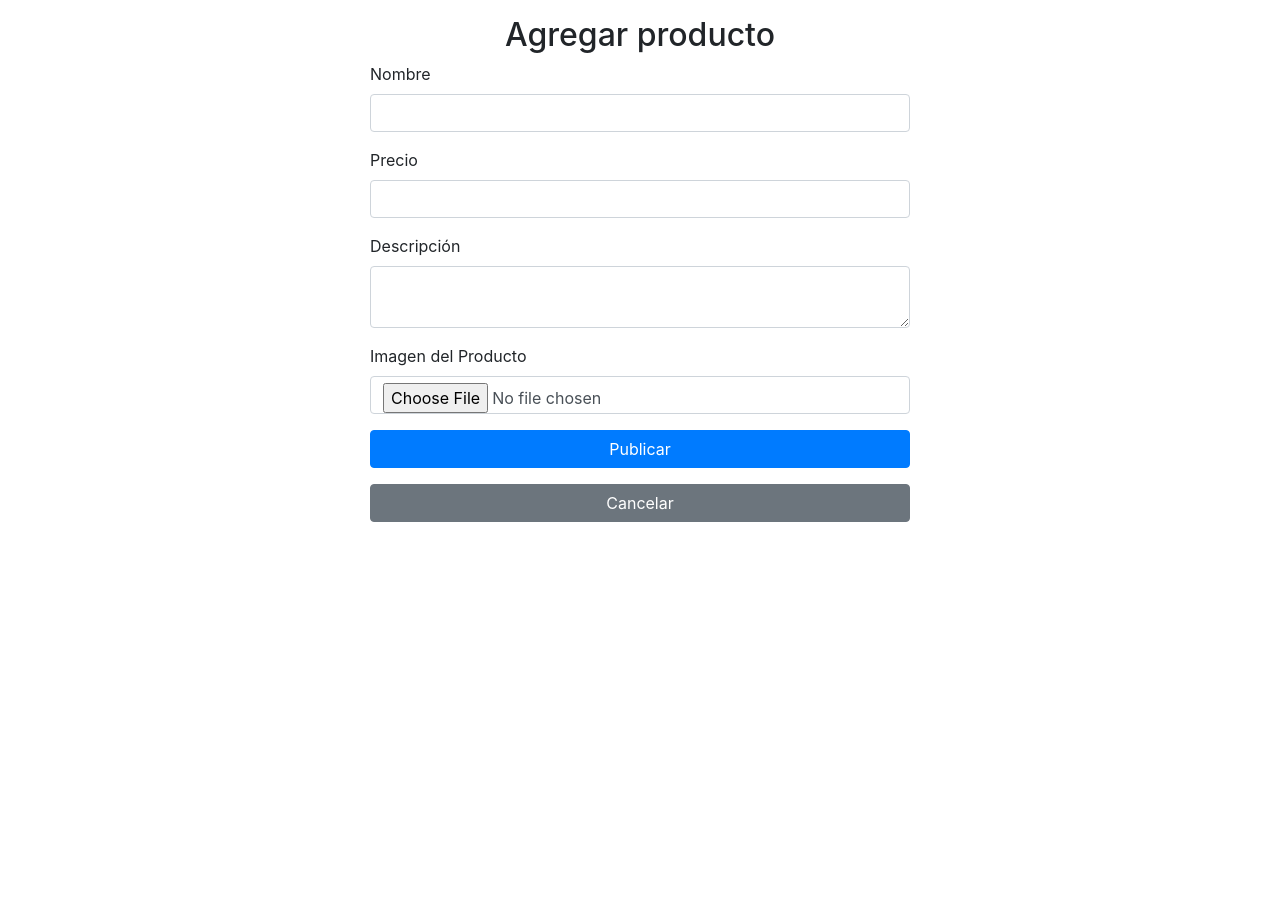
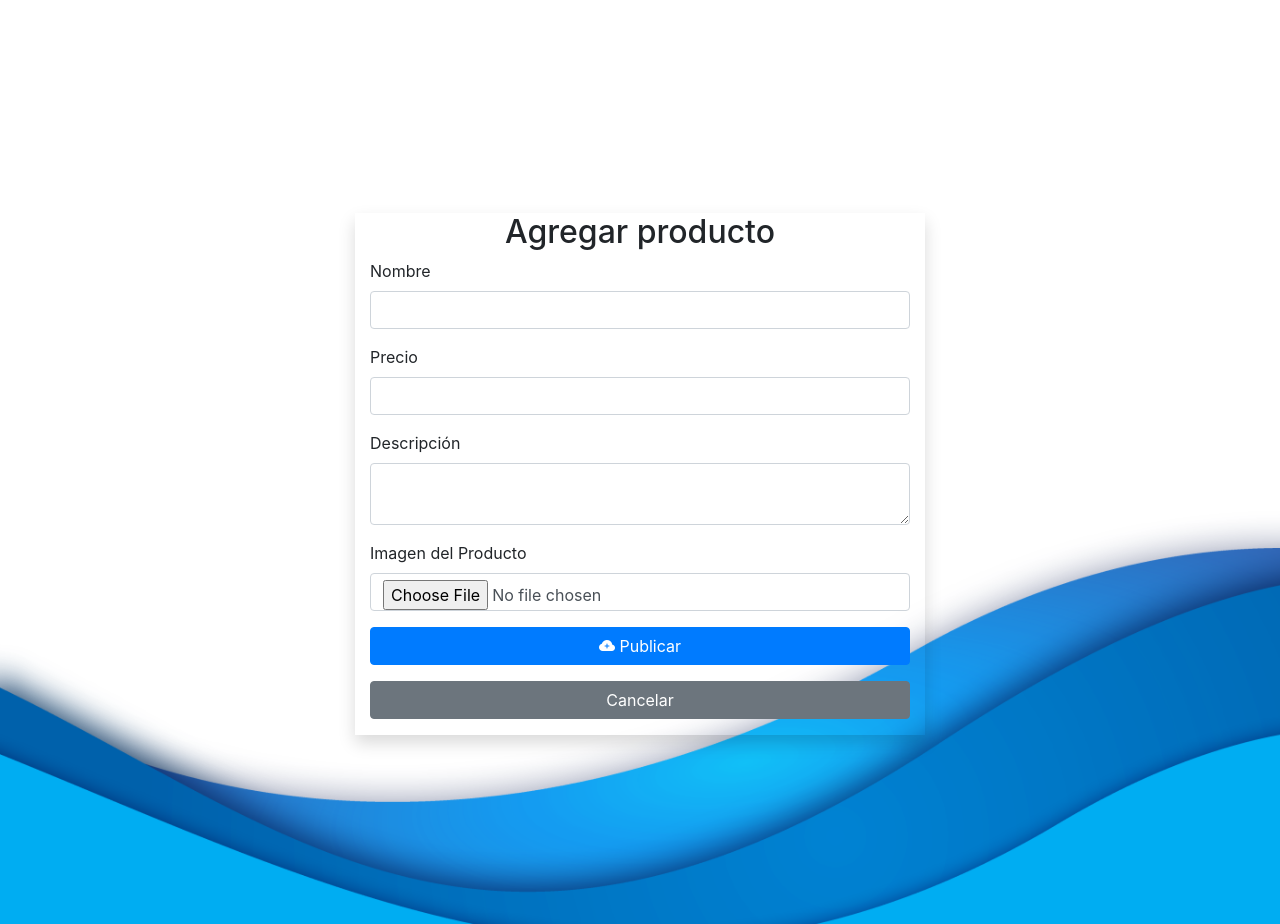
Before and after one commit to emiliooarrig/tienda-chinos-main, a PHP site: page /admin/agregar_prod.php in a window 1280 px wide. Before the commit the page ends 522 px from the top, so only its background shows below. Run offline with PHP 8.4, Linux system fonts and the light colour scheme; the visitor is signed in with stand-in values (Sample User, id 1); some libraries are stand-ins or nearby versions.

Commit message:
Edicion de interfaz de agregar producto

```diff
--- a/admin/agregar_prod.php
+++ b/admin/agregar_prod.php
@@ -56,14 +56,15 @@ if ($_SERVER['REQUEST_METHOD'] == 'POST') {
     <meta charset="UTF-8">
     <meta name="viewport" content="width=device-width, initial-scale=1.0">
     <link href="https://stackpath.bootstrapcdn.com/bootstrap/4.5.2/css/bootstrap.min.css" rel="stylesheet">
+    <link rel="stylesheet" href="https://cdn.jsdelivr.net/npm/bootstrap-icons@1.11.3/font/bootstrap-icons.min.css">
     <title>Agregar producto </title>
 </head>
 
-<body>
+<body style = "background: url(../login/waves.png); background-size: cover; background-repeat: no-repeat; background-position: 0px;">
 
-    <div class="container mt-3">
-        <div class="row justify-content-center">
-            <div class="col-md-6">
+    <div class="container d-flex flex-column justify-content-center mt-4" style = "height: 900px;">
+        <div class="row row-cols-1 justify-content-center">
+            <div class="col-10 col-md-6 shadow">
                 <h2 class="text-center">Agregar producto</h2>
                 <?php if (isset($error)) {
                     echo '<div class="alert alert-danger">' . htmlspecialchars($error) . '</div>';
@@ -86,15 +87,19 @@ if ($_SERVER['REQUEST_METHOD'] == 'POST') {
                         <input type="file" name="imagen" class="form-control" required>
                     </div>
                     <div class="form-group d-flex justify-content-around">
-                        <button type="submit" name="update" class="btn btn-primary btn-block"> Publicar </button>
+                        <button type="submit" name="update" class="btn btn-primary btn-block"> <i class="bi bi-cloud-plus-fill"></i> Publicar </button>
                     </div>
                 </form>
-                <a href="administrar.php" class="btn btn-secondary btn-block">Cancelar</a>
+                <a href="administrar.php" class="btn btn-secondary btn-block mb-3">Cancelar</a>
             </div>
         </div>
     </div>
 
-    <script src="https://stackpath.bootstrapcdn.com/bootstrap/4.5.2/js/bootstrap.bundle.min.js"></script>
+    <script src="https://code.jquery.com/jquery-3.5.1.slim.min.js"></script>
+    <script src="https://cdn.jsdelivr.net/npm/@popperjs/core@2.5.4/dist/umd/popper.min.js"></script>
+    <script src="https://stackpath.bootstrapcdn.com/bootstrap/4.5.2/js/bootstrap.min.js"></script>
+    <script src="https://cdn.jsdelivr.net/npm/bootstrap@5.0.2/dist/js/bootstrap.bundle.min.js" integrity="sha384-MrcW6ZMFYlzcLA8Nl+NtUVF0sA7MsXsP1UyJoMp4YLEuNSfAP+JcXn/tWtIaxVXM" crossorigin="anonymous"></script>
+
 
 </body>
 
```
